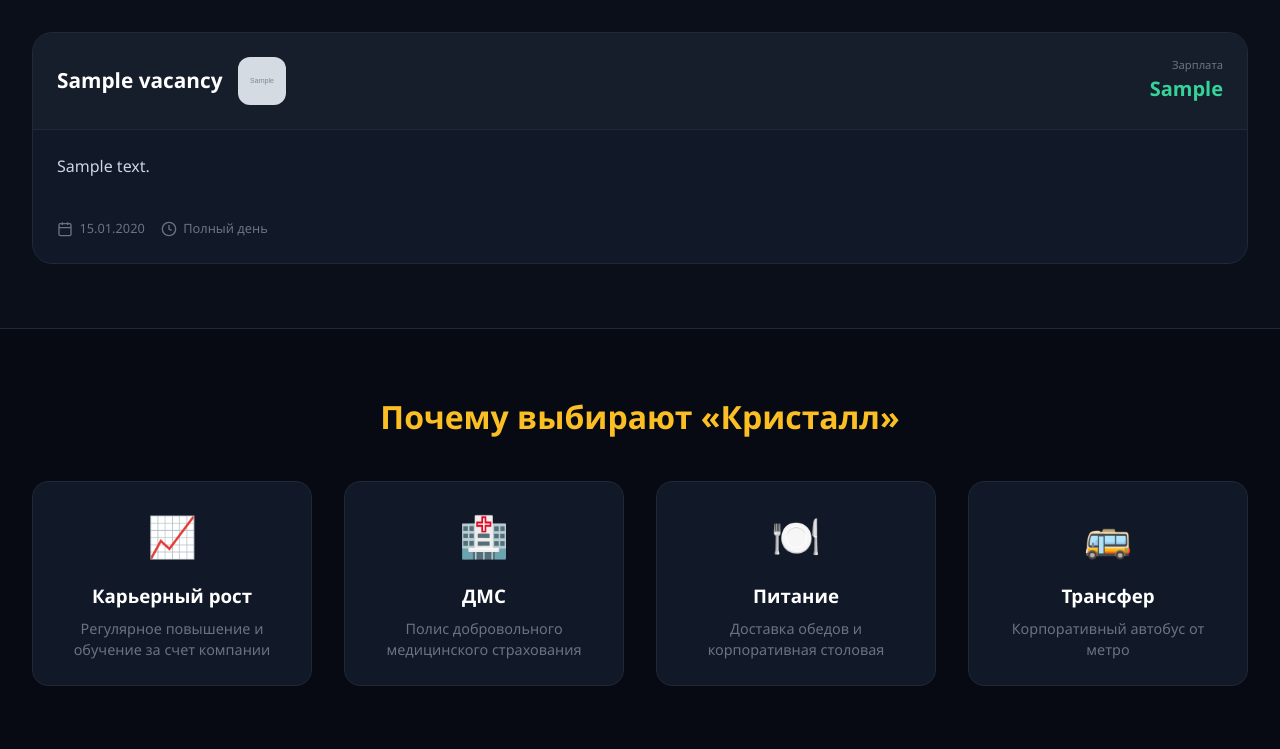
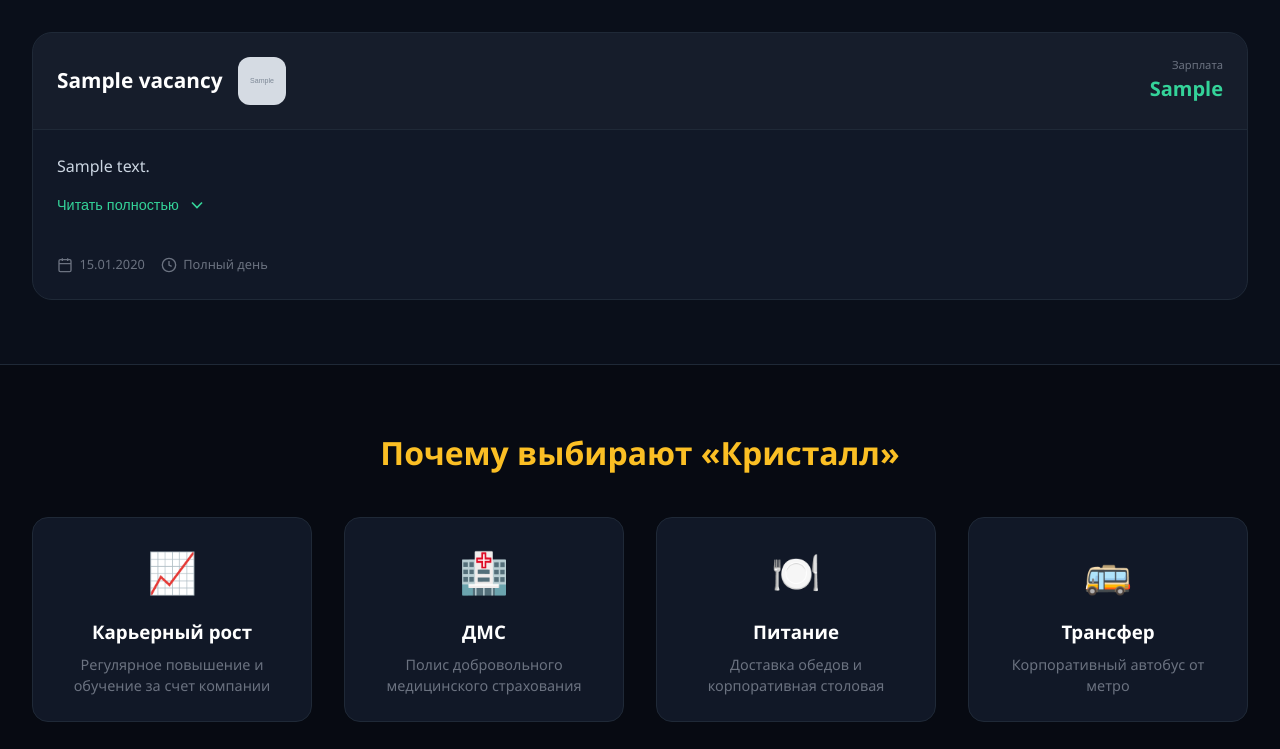
Before and after one commit to BinaryArmorer/VKR-SITE-DJANGO, a Django app: page /vacancies/ in a window 1280 px wide. Shown: the part 455-1204 px from the top of the page. Run offline with Django 5.2, Linux system fonts and the light colour scheme; tables that the repository leaves empty hold one stand-in row (values such as "Sample post"); grey boxes marked "Sample" are stand-in pictures.

Commit message:
Добавлена кнопка "читать полностью" в вакансиях

```diff
--- a/radio_kristall/main/static/main/css/pages/vacancies.css
+++ b/radio_kristall/main/static/main/css/pages/vacancies.css
@@ -90,20 +90,6 @@
     white-space: normal;
 }
 
-.vacancy-card__description::-webkit-scrollbar {
-    width: 4px;
-}
-
-.vacancy-card__description::-webkit-scrollbar-track {
-    background: var(--border-dim);
-    border-radius: 4px;
-}
-
-.vacancy-card__description::-webkit-scrollbar-thumb {
-    background: #34d399;
-    border-radius: 4px;
-}
-
 .vacancy-card__footer {
     padding: 1rem 1.5rem 1.5rem;
     display: flex;
@@ -193,3 +179,40 @@
     font-size: 0.85rem;
     color: var(--text-muted);
 }
+
+.vacancy-card__description {
+    color: var(--text-gray);
+    line-height: 1.6;
+    max-height: 150px; /* Ограничение высоты */
+    overflow-y: hidden; /* Скрываем прокрутку */
+    transition: max-height 0.3s ease;
+    word-wrap: break-word;
+    overflow-wrap: break-word;
+    white-space: normal;
+}
+
+.vacancy-card.expanded .vacancy-card__description {
+    max-height: none; /* Показываем полностью */
+}
+
+.vacancy-card__read-more {
+    margin-top: 1rem;
+    background: none;
+    border: none;
+    color: #34d399; /* Зеленый цвет как в вакансиях */
+    cursor: pointer;
+    display: flex;
+    align-items: center;
+    gap: 0.5rem;
+    font-size: 0.9rem;
+    transition: gap 0.3s ease;
+    padding: 0;
+}
+
+.vacancy-card__read-more:hover {
+    gap: 0.75rem;
+}
+
+.vacancy-card.expanded .vacancy-card__read-more svg {
+    transform: rotate(180deg);
+}
--- a/radio_kristall/main/templates/main/vacancies.html
+++ b/radio_kristall/main/templates/main/vacancies.html
@@ -50,6 +50,12 @@
                     <div class="vacancy-card__description">
                         {{ vacancy.description|linebreaksbr }}
                     </div>
+                    <button class="vacancy-card__read-more" onclick="this.closest('.vacancy-card').classList.toggle('expanded')">
+                        <span>Читать полностью</span>
+                        <svg width="20" height="20" viewBox="0 0 24 24" fill="none" stroke="currentColor" stroke-width="2">
+                            <polyline points="6 9 12 15 18 9"></polyline>
+                        </svg>
+                    </button>
                 </div>
 
                 <div class="vacancy-card__footer">
```
